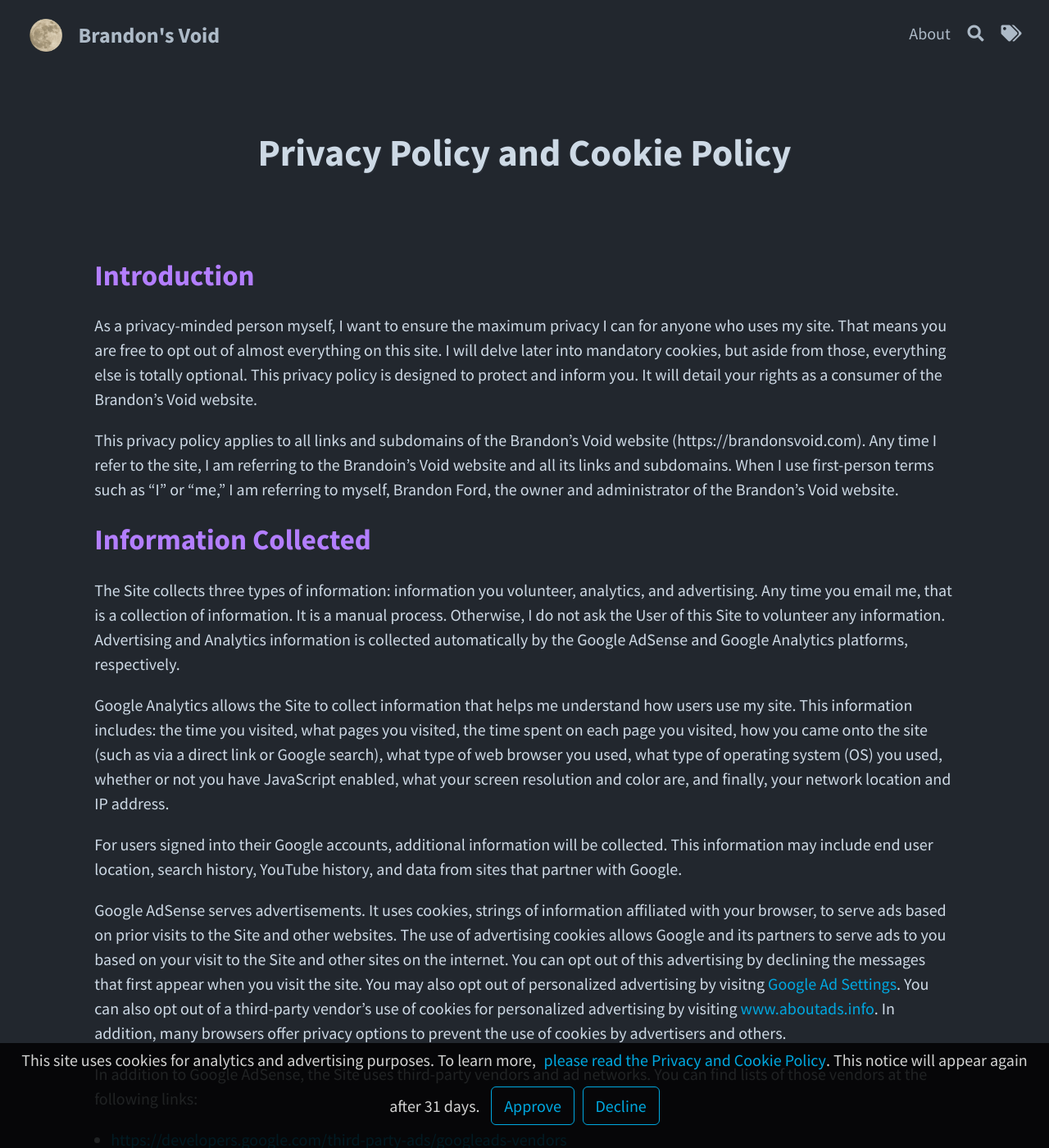
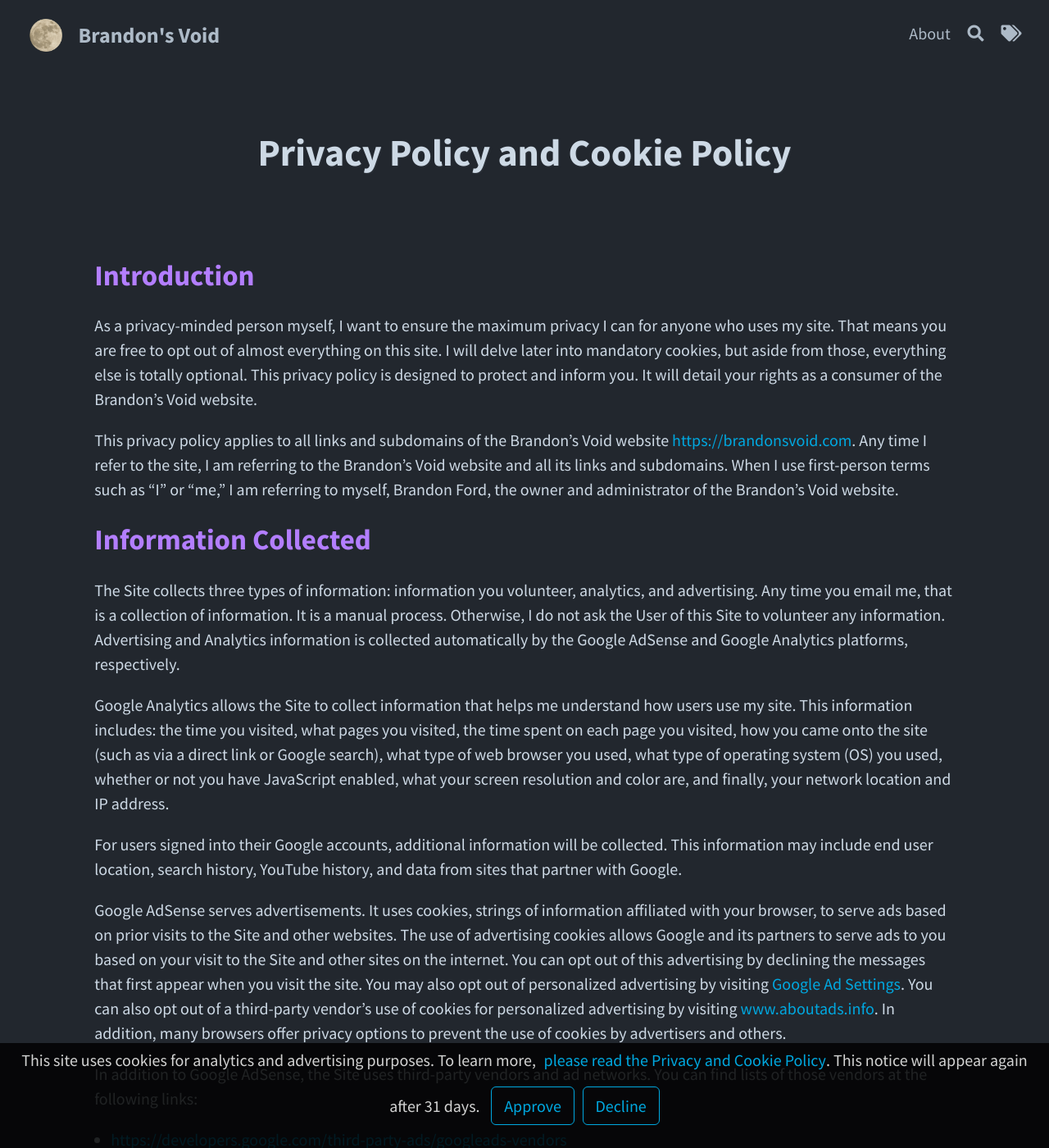
Before and after one commit to brandonrford/brandonrford.github.io, a Jekyll site: the page built from pages/privacy.md, in a window 1280 px wide and 1400 px high. Shown: the whole window at 82% size. Built offline with Jekyll 4.4.1, drawn with Linux system fonts in a browser that asks for light colours; some of the changed text lies outside the part shown.

Commit message:
Fixing spelling and formatting
Cleaning up the spelling of some pages. Fixing improper markdown formatting

```diff
--- a/pages/privacy.md
+++ b/pages/privacy.md
@@ -3,14 +3,14 @@
 title: "Privacy Policy and Cookie Policy"
 permalink: /privacy/
 hide: true
-date: 2021-07-07
+date: 2021-07-08
 ---
 
 ## Introduction
 
 As a privacy-minded person myself, I want to ensure the maximum privacy I can for anyone who uses my site. That means you are free to opt out of almost everything on this site. I will delve later into mandatory cookies, but aside from those, everything else is totally optional. This privacy policy is designed to protect and inform you. It will detail your rights as a consumer of the Brandon's Void website.
 
-This privacy policy applies to all links and subdomains of the Brandon's Void website (https://brandonsvoid.com). Any time I refer to the site, I am referring to the Brandoin's Void website and all its links and subdomains. When I use first-person terms such as "I" or "me," I am referring to myself, Brandon Ford, the owner and administrator of the Brandon's Void website.
+This privacy policy applies to all links and subdomains of the Brandon's Void website [https://brandonsvoid.com](https://brandonsvoid.com). Any time I refer to the site, I am referring to the Brandon's Void website and all its links and subdomains. When I use first-person terms such as "I" or "me," I am referring to myself, Brandon Ford, the owner and administrator of the Brandon's Void website.
 
 ## Information Collected
 
@@ -22,7 +22,7 @@
 
 For users signed into their Google accounts, additional information will be collected. This  information may include end user location, search history, YouTube history, and data from sites that partner with Google.
 
-Google AdSense serves advertisements. It uses cookies, strings of information affiliated with your browser, to serve ads based on prior visits to the Site and other websites. The use of advertising cookies allows Google and its partners to serve ads to you based on your visit to the Site and other sites on the internet. You can opt out of this advertising by declining the messages that first appear when you visit the site. You may also opt out of personalized advertising by visitng [Google Ad Settings](https://adssettings.google.com). You can also opt out of a third-party vendor's use of cookies for personalized advertising by visiting [www.aboutads.info](https://optout.aboutads.info/?c=2&lang=EN). In addition, many browsers offer privacy options to prevent the use of cookies by advertisers and others.
+Google AdSense serves advertisements. It uses cookies, strings of information affiliated with your browser, to serve ads based on prior visits to the Site and other websites. The use of advertising cookies allows Google and its partners to serve ads to you based on your visit to the Site and other sites on the internet. You can opt out of this advertising by declining the messages that first appear when you visit the site. You may also opt out of personalized advertising by visiting [Google Ad Settings](https://adssettings.google.com). You can also opt out of a third-party vendor's use of cookies for personalized advertising by visiting [www.aboutads.info](https://optout.aboutads.info/?c=2&lang=EN). In addition, many browsers offer privacy options to prevent the use of cookies by advertisers and others.
 
 In addition to Google AdSense, the Site uses third-party vendors and ad networks. You can find lists of those vendors at the following links:
 
--- a/robots.txt
+++ b/robots.txt
@@ -1,7 +1,6 @@
 User-agent: *
 Disallow: /404
 Disallow: /search
-Disallow: /sitemap
 Disallow: /tags
 Disallow: /licenses
 Disallow: /privacy
```
Also changed, not shown: other parts of pages/privacy.md (+4 -3 lines), _posts/2021-07-05-Creating-Content.md (+1 -1 lines), pages/about.md (+1 -1 lines), pages/license.md (+5 -0 lines), pages/sitemap.md (+9 -0 lines).
